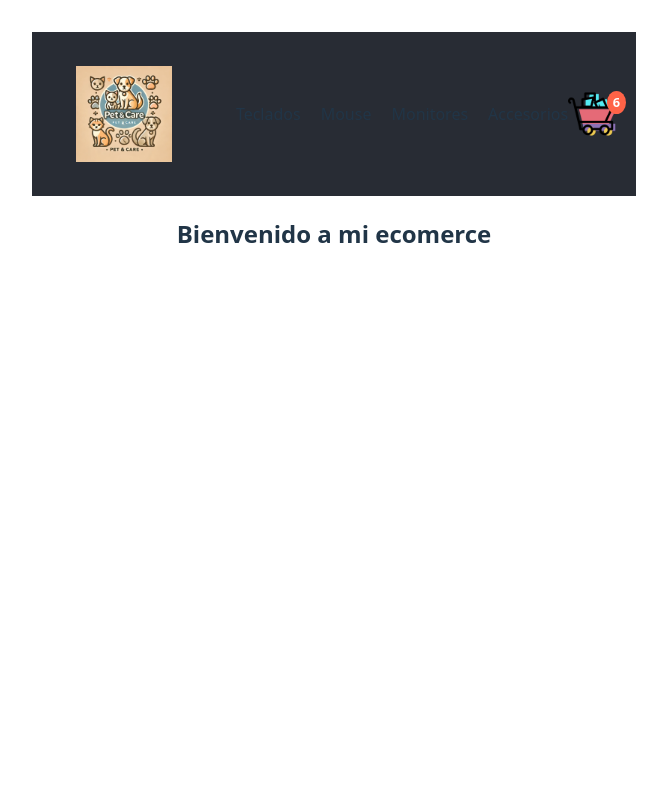
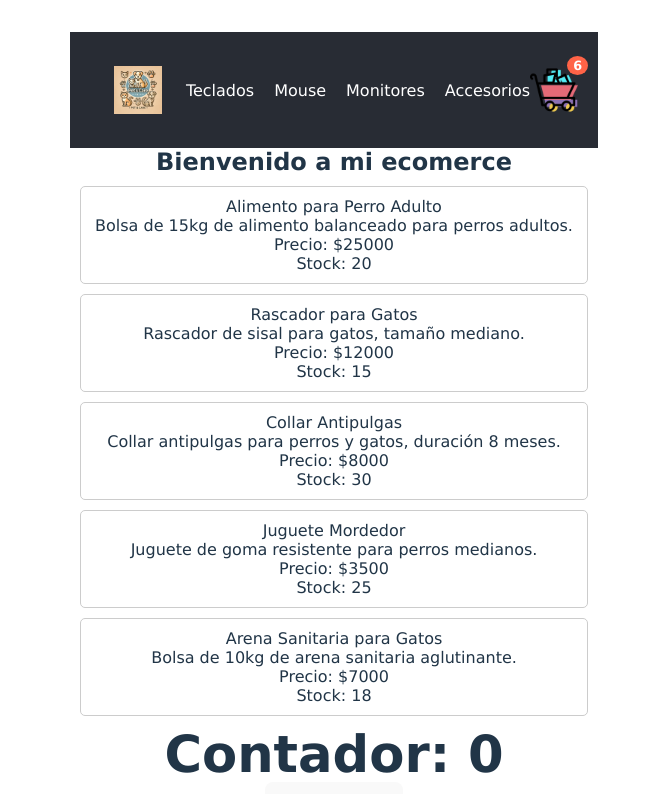
Before and after one commit to Njsc99/Curso-React, a React (Vite) app: page / in a window 1280 px wide. Shown: the top 794 px of the page, without its empty margins (306-973 px from the left). Built offline with nearby package versions, Linux system fonts and the light colour scheme.

Commit message:
Avances Entrega 2 - ItemListContainer

```diff
--- a/src/App.jsx
+++ b/src/App.jsx
@@ -1,6 +1,7 @@
 import './App.css'
-import NavBar from './components/NavBar.jsx'
-import ItemListContainer from './components/ItemListContainer.jsx';
+import NavBar from './components/NavBar/NavBar.jsx'
+import ItemListContainer from './components/ItemListContainer/ItemListContainer.jsx';
+import EjemploContador from './components/ejemplos/EjemploContador.jsx';
 
 function App() {
 
@@ -10,6 +11,7 @@ function App() {
     <div className="app-container">
       <NavBar />
       <ItemListContainer saludo = { "Bienvenido a mi ecomerce "}/>
+      <EjemploContador />
     </div>
   )
 }
--- a/src/components/CartWidget.jsx
+++ b/src/components/CartWidget/CartWidget.jsx
@@ -1,4 +1,4 @@
-import carrito from "../assets/carrito.png";
+import carrito from "../../assets/carrito.png";
 
 const CartWidget = () => {
   return (
--- /dev/null
+++ b/src/components/Item/Item.css
@@ -0,0 +1,40 @@
+.item-container {
+    display: flex;
+    flex-direction: column;
+    align-items: center;
+    padding: 10px;
+    border: 1px solid #ccc;
+    border-radius: 5px;
+    margin: 10px;
+}
+
+.item-image {
+    width: 100px;
+    height: 100px;
+    object-fit: cover;
+    border-radius: 5px;
+}
+.item-title {
+    font-size: 1.2em;
+    font-weight: bold;
+    margin: 10px 0;
+}
+.item-description {
+    font-size: 0.9em;
+    color: #555;
+    text-align: center;
+}
+.item-price {
+    font-size: 1.1em;
+    color: #333;
+    margin-top: 5px;
+}
+.item-button {
+    background-color: #28a745;
+    color: white;
+    border: none;
+    padding: 8px 12px;
+    border-radius: 5px;
+    cursor: pointer;
+    font-size: 1em;
+}
--- /dev/null
+++ b/src/components/Item/Item.jsx
@@ -0,0 +1,14 @@
+import React from 'react'
+import "./Item.css"
+const Item = ({ product }) => {
+  return (
+        <div className='item-container'>
+            <p>{product.name}</p>
+            <p>{product.description}</p>
+            <p>Precio: ${product.price}</p>
+            <p>Stock: {product.stock}</p>
+        </div>
+  )
+}
+
+export default Item
--- a/src/components/ItemListContainer.jsx
+++ /dev/null
@@ -1,10 +0,0 @@
-
-const ItemListContainer = (props) => {
-  return (
-    <div>
-        <h2> {props.saludo} </h2>
-    </div>
-  )
-}
-
-export default ItemListContainer
--- /dev/null
+++ b/src/components/ItemListContainer/ItemListContainer.jsx
@@ -0,0 +1,29 @@
+import { useEffect, useState } from "react";
+import getProducts from "../../data/products.js";
+import Item from "../Item/Item.jsx";
+const ItemListContainer = (props) => {
+
+  const [products, setProducts] = useState([]);
+
+  useEffect(() => {
+
+    getProducts()
+      .then((data)=> {
+        setProducts(data);
+      })
+
+  }, []);
+
+  return (
+    <div>
+        <h2> {props.saludo} </h2>
+        {
+          products.map((product)=> (
+            <Item product = {product} key ={product.id} />
+          ))
+        }
+    </div>
+  )
+}
+
+export default ItemListContainer
--- a/src/components/NavBar.css
+++ b/src/components/NavBar/NavBar.css
@@ -26,6 +26,11 @@
   gap: 20px;
 }
 
+.nav-list li {
+  display: inline;
+  color: white;
+}
+
 .cart-widget {
   position: relative;
   display: flex;;
--- a/src/components/NavBar.jsx
+++ b/src/components/NavBar/NavBar.jsx
@@ -1,6 +1,6 @@
 import "./NavBar.css";
-import logo from "../assets/logo.jpg";
-import CartWidget from "./CartWidget";
+import logo from "../../assets/logo.jpg";
+import CartWidget from "../CartWidget/CartWidget";
 
 const NavBar = () => {
   return (
--- /dev/null
+++ b/src/components/ejemplos/EjemploContador.jsx
@@ -0,0 +1,47 @@
+import { useState, useEffect } from 'react';
+import EjemploHolaMundo from './EjemploHolaMundo';
+
+const EjemploContador = () => {
+  const [contador, setContador] = useState(0);
+  const [toggle, setToggle] = useState(true);
+
+  const incrementar = () => {
+    setContador(contador + 1);
+  };
+
+  const cambiarToggle = () => {
+    setToggle(!toggle);
+  }
+
+  //Se ejecuta solo en el montaje del componente
+  //y no se vuelve a ejecutar a menos que se cambie el array de dependencias
+    useEffect(() => {
+        console.log("1er User Effect");
+    }, []);
+
+    //Se ejecuta en el montaje y cada vez que cambia el contador
+    useEffect(() => {
+        console.log("2do User Effect");
+    }, [contador, toggle]);
+
+    //Se ejecuta en el montaje y cada vez que se renderiza el componente
+    useEffect(() => {
+        console.log("3er User Effect");
+    });
+
+  return (
+    <div>
+        <div>
+            <h1>Contador: {contador}</h1>
+            <button onClick={incrementar}>Incrementar</button>
+        </div>
+        <div>
+            <p>Valor Toggle: {toggle.toString()}</p>
+            <button onClick={cambiarToggle}>Alternar valro toggle</button>
+            { toggle && <EjemploHolaMundo /> }
+        </div>
+    </div>
+  );
+}
+
+export default EjemploContador;
--- /dev/null
+++ b/src/components/ejemplos/EjemploHolaMundo.jsx
@@ -0,0 +1,27 @@
+import { useEffect } from "react";
+
+const EjemploHolaMundo = () => {
+
+    useEffect(() => {
+
+        const mostrarTamañoVentana = () => {
+            console.log("Ancho: " + window.innerWidth);
+        }
+
+        window.addEventListener("resize", mostrarTamañoVentana);
+
+        return () => {
+            window.removeEventListener("resize", mostrarTamañoVentana);
+        };
+
+    }, []);
+
+    return (
+        <div>
+        <h1>Hola Mundo</h1>
+        <p>Este es un ejemplo de un componente funcional en React.</p>
+        </div>
+    );
+    }
+
+    export default EjemploHolaMundo;
--- /dev/null
+++ b/src/data/products.js
@@ -0,0 +1,57 @@
+const products = [
+    {
+        id: 1,
+        name: "Alimento para Perro Adulto",
+        category: "Alimentos",
+        description: "Bolsa de 15kg de alimento balanceado para perros adultos.",
+        price: 25000,
+        stock: 20,
+        image: "alimento-perro.jpg"
+    },
+    {
+        id: 2,
+        name: "Rascador para Gatos",
+        category: "Accesorios",
+        description: "Rascador de sisal para gatos, tamaño mediano.",
+        price: 12000,
+        stock: 15,
+        image: "rascador-gato.jpg"
+    },
+    {
+        id: 3,
+        name: "Collar Antipulgas",
+        category: "Cuidados",
+        description: "Collar antipulgas para perros y gatos, duración 8 meses.",
+        price: 8000,
+        stock: 30,
+        image: "collar-antipulgas.jpg"
+    },
+    {
+        id: 4,
+        name: "Juguete Mordedor",
+        category: "Juguetes",
+        description: "Juguete de goma resistente para perros medianos.",
+        price: 3500,
+        stock: 25,
+        image: "juguete-mordedor.jpg"
+    },
+    {
+        id: 5,
+        name: "Arena Sanitaria para Gatos",
+        category: "Higiene",
+        description: "Bolsa de 10kg de arena sanitaria aglutinante.",
+        price: 7000,
+        stock: 18,
+        image: "arena-gato.jpg"
+    }
+];
+
+const getProducts = () => {
+    return new Promise((resolve, reject) => {
+        setTimeout(() => {
+            resolve(products);
+        }, 3000);
+    });
+}
+
+export default getProducts;
--- a/src/index.css
+++ b/src/index.css
@@ -1,4 +1,10 @@
-:root {
+*{
+  margin: 0;
+  padding: 0;
+  box-sizing: border-box;
+  font-family: Verdana, Geneva, Tahoma, sans-serif;
+}
+/* :root {
   font-family: system-ui, Avenir, Helvetica, Arial, sans-serif;
   line-height: 1.5;
   font-weight: 400;
@@ -12,7 +18,7 @@
   -webkit-font-smoothing: antialiased;
   -moz-osx-font-smoothing: grayscale;
 }
-
+*/
 a {
   font-weight: 500;
   color: #646cff;
```
